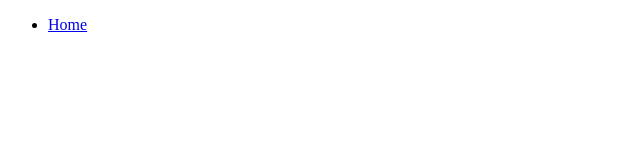
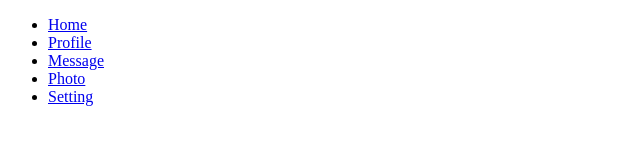
Before and after one commit to kcaesy/Mobile-Navbar, a plain HTML site: page index.html in a window 1280 px wide. Shown: the whole page, without its empty margins (0-640 px from the left). Drawn offline with nearby package versions, Linux system fonts and the light colour scheme.

Commit message:
Update index.html

```diff
--- a/index.html
+++ b/index.html
@@ -12,9 +12,35 @@
               <span class='icon'></span>
               <span class='text'>Home</span>
             </a>
-
+          </li>
+          <li class='list'>
+            <a href='#'>
+              <span class='icon'></span>
+              <span class='text'>Profile</span>
+            </a>
+          </li>
+          <li class='list'>
+            <a href='#'>
+              <span class='icon'></span>
+              <span class='text'>Message</span>
+            </a>
+          </li>
+          <li class='list'>
+            <a href='#'>
+              <span class='icon'></span>
+              <span class='text'>Photo</span>
+            </a>
+          </li>
+          <li class='list'>
+            <a href='#'>
+              <span class='icon'></span>
+              <span class='text'>Setting</span>
+            </a>
           </li>
         </ul
       </div>
   </body>
+  <script type="module" src="https://cdn.jsdelivr.net/npm/@ionic/core/dist/ionic/ionic.esm.js"></script>
+  <script nomodule src="https://cdn.jsdelivr.net/npm/@ionic/core/dist/ionic/ionic.js"></script>
+
 </html>
```
